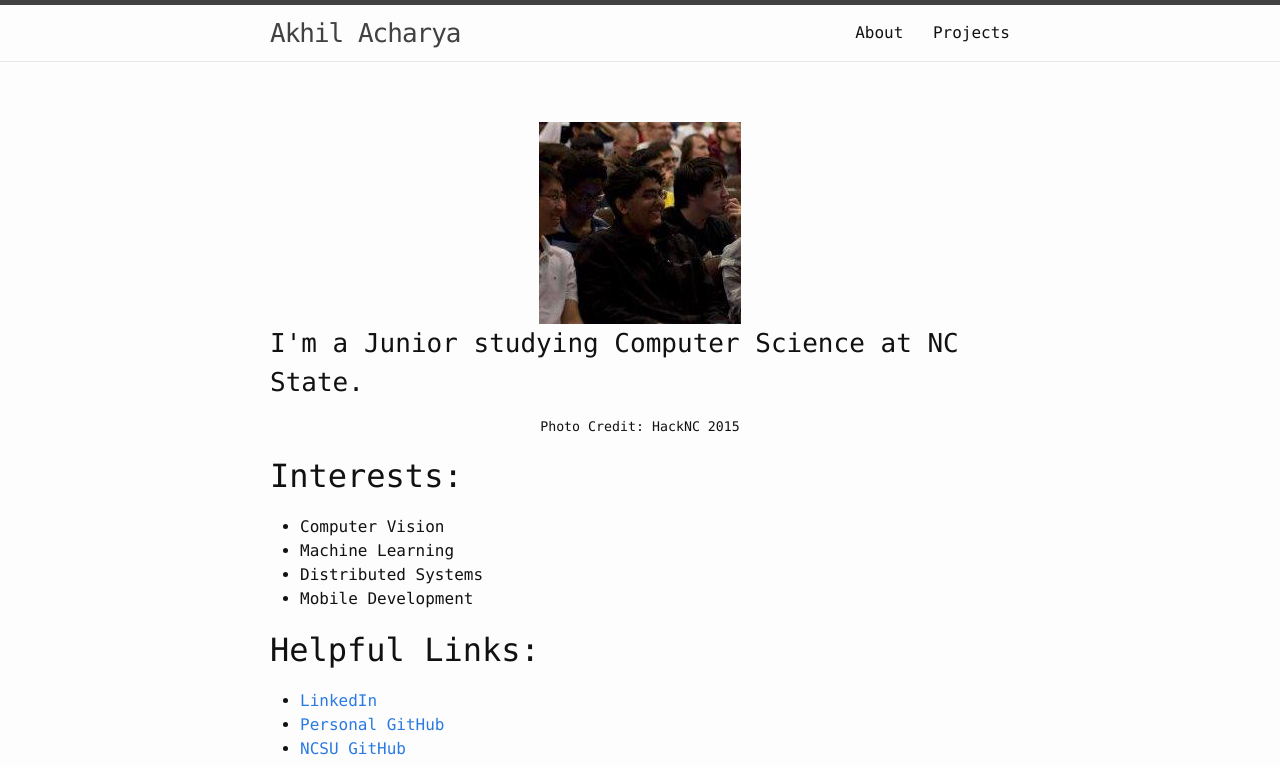
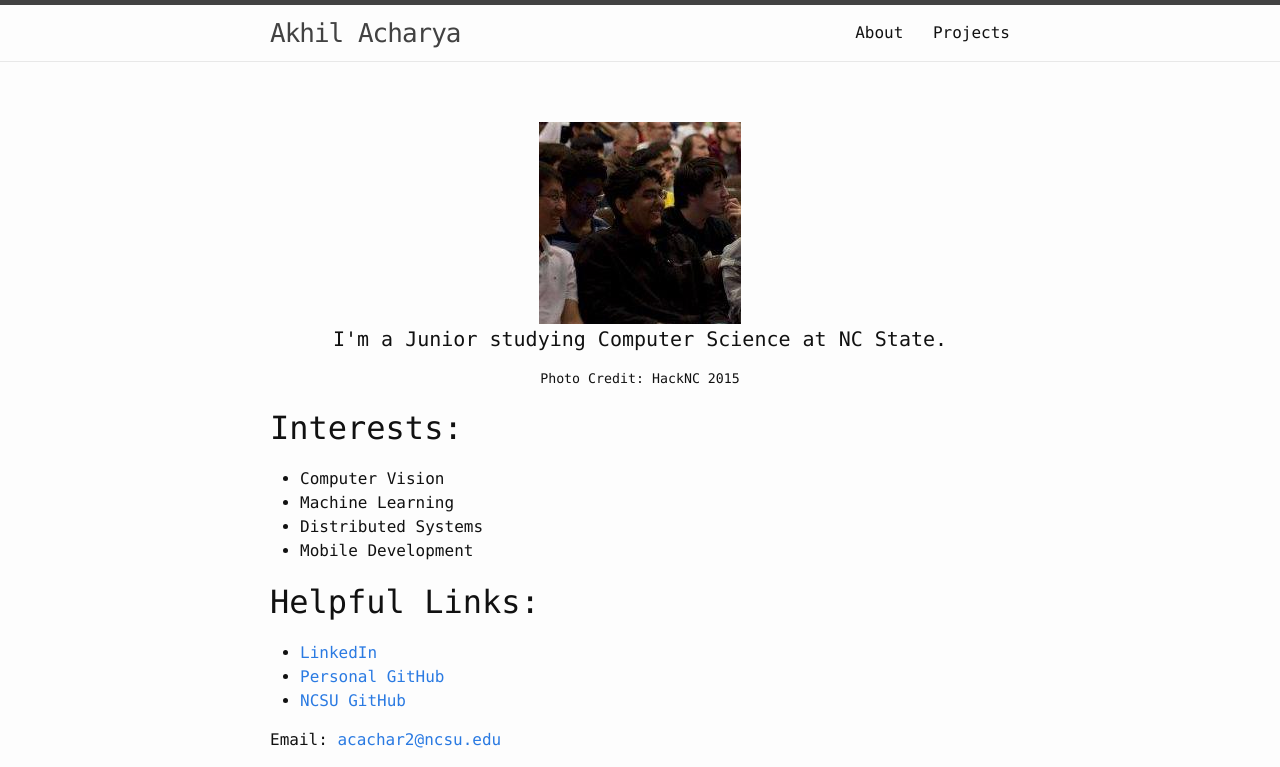
Before and after one commit to akhilcacharya/akhilcacharya.github.io, a Jekyll site: the page built from csc326.md, in a window 1280 px wide. Shown: the top 767 px of the page. Built offline with Jekyll 4.4.1, drawn with Linux system fonts in a browser that asks for light colours; grey boxes are pictures that could not be loaded.

Commit message:
Update CSC326

```diff
--- a/csc326.md
+++ b/csc326.md
@@ -9,7 +9,7 @@ permalink: /csc326/
 </div>
 
 <div style="display: flex; align-items: center; justify-content: center;">
-  <h3>  I'm a Junior studying Computer Science at NC State. </h3>
+  <h4>  I'm a Junior studying Computer Science at NC State. </h4>
 </div>
 
 <div style="display: flex; align-items: center; justify-content: center;">
```
